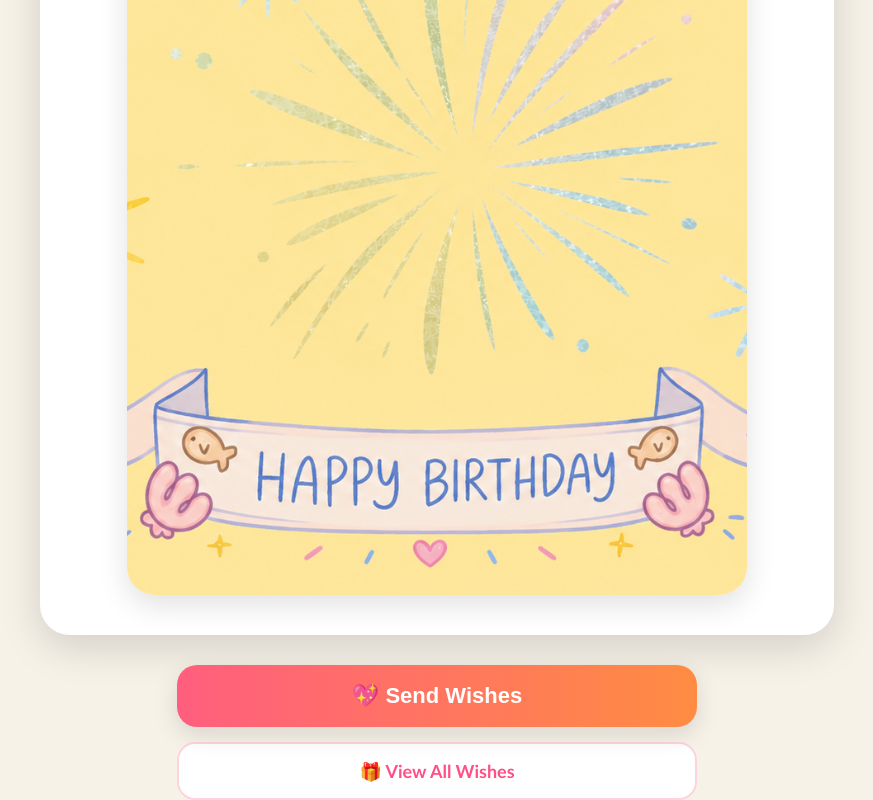
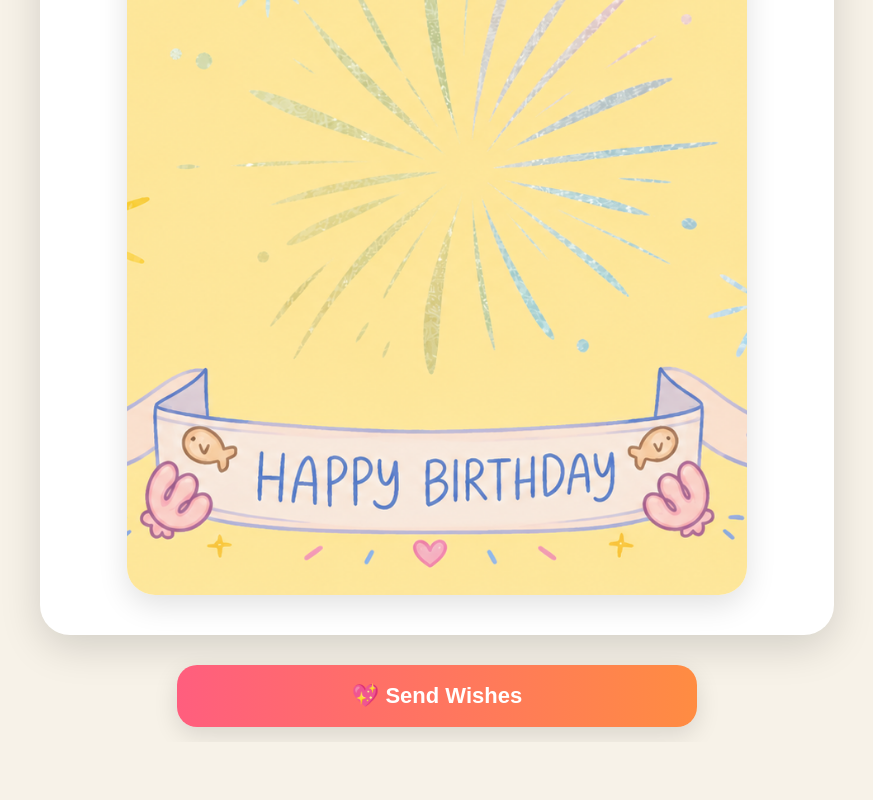
Before and after one commit to vrindav01/birthday, a plain HTML site: page index.html in a window 1280 px wide. Shown: the part 1195-1995 px from the top of the page, without its empty margins (203-1076 px from the left). After the commit the page ends 1937 px from the top, so only its background shows below. Drawn offline with nearby package versions, Linux system fonts and the light colour scheme.

Commit message:
hide all

```diff
--- a/index.html
+++ b/index.html
@@ -114,9 +114,9 @@
     💖 Send Wishes
   </button>
 
-  <a href="gallery.html" class="gallery-btn">
-    🎁 View All Wishes
-  </a>
+<!--  <a href="gallery.html" class="gallery-btn">-->
+<!--    🎁 View All Wishes-->
+<!--  </a>-->
 
 </div>
 <!-- LOADER -->
```
